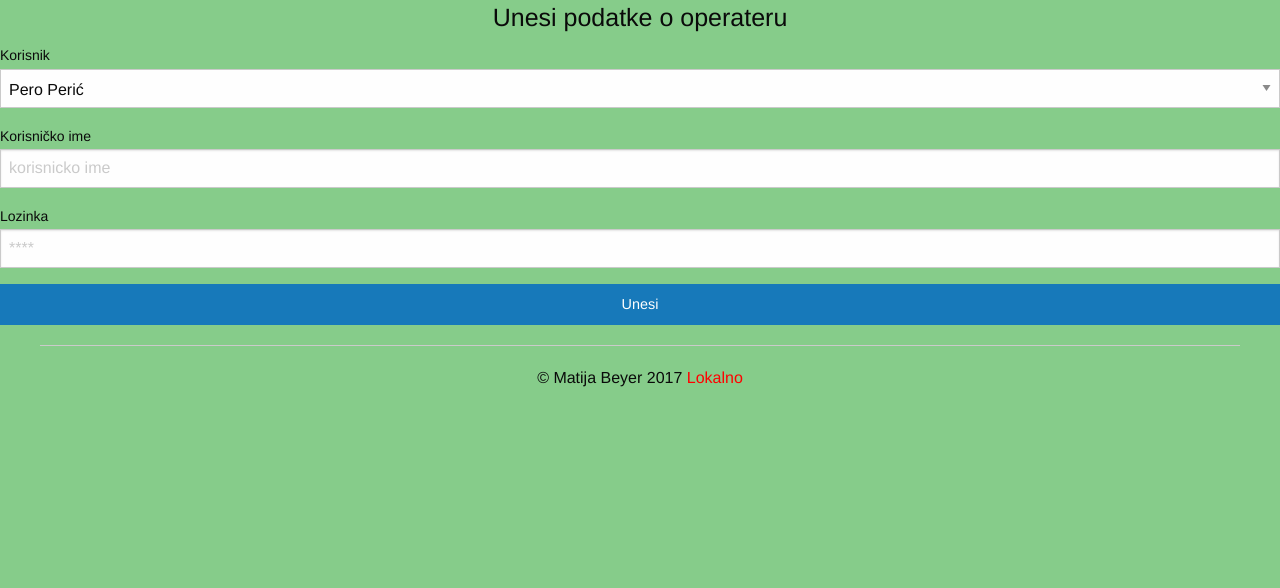
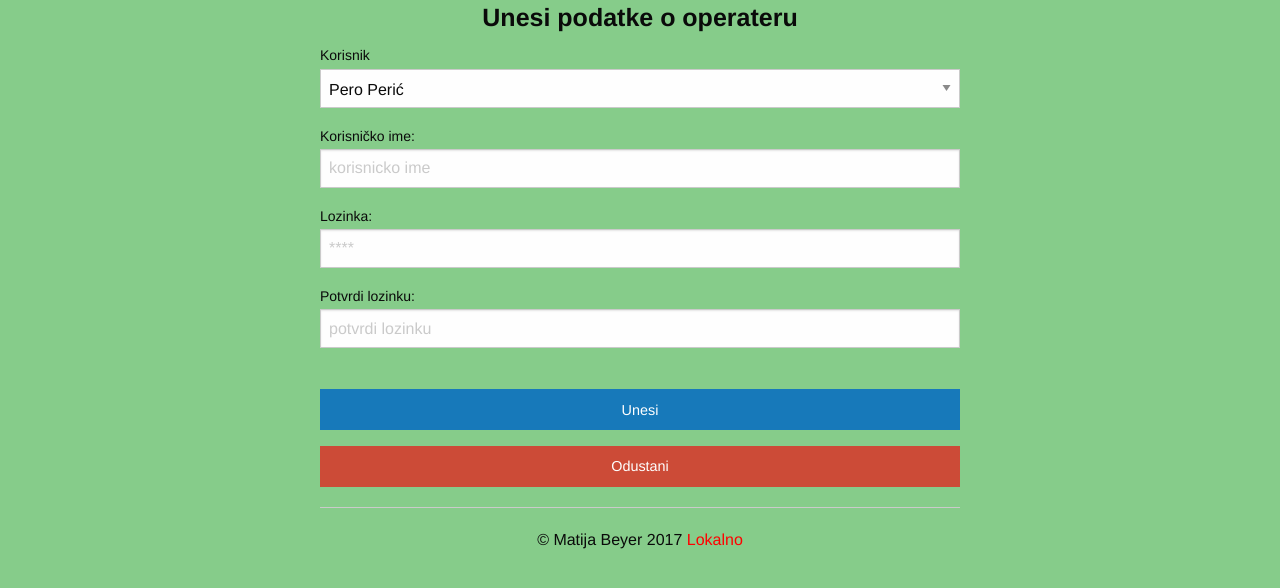
Before and after one commit to BeyerMatija/Edunova, a PHP site: page /privatno/operateri/unesi.php in a window 1280 px wide. Shown: the part 58-646 px from the top of the page. Run offline with PHP 8.4, Linux system fonts and the light colour scheme; the visitor is signed in with stand-in values (Sample User, id 1); data comes from the database, SQL or seed files in the repository.

Commit message:
Update unesi.php

```diff
--- a/Zavrsni rad v2.2/privatno/operateri/unesi.php
+++ b/Zavrsni rad v2.2/privatno/operateri/unesi.php
@@ -1,4 +1,5 @@
  <?php include_once '../../konfiguracija.php';  ?>
+ <?php include_once '../../funkcije.php'; provjeralogin(); ?>
 <!doctype html>
 <html class="no-js" lang="en" dir="ltr">
   <head>
@@ -7,9 +8,13 @@
   <body>
   	<?php include_once '../../predlosci/menu.php'; ?>
 
+  	<div class ="grid-x">
+  		<div class="medium-3 large-3 cell"></div>
+  		<div class="medium-6 large-6 cell">
+
 	    <form class="log-in-form" method="post" action="<?php echo $putanjaAPP;?>privatno/operateri/insert.php">
 
-			  <h4 class="text-center">Unesi podatke o operateru</h4>
+			  <h4 class="text-center"><b>Unesi podatke o operateru</b></h4>
 			  <label>Korisnik
 
 			    <select name="korisnik">
@@ -26,16 +31,24 @@
 					<?php endforeach;?>
 				</select>
 			  </label>
-			  <label>Korisničko ime
+			  <label>Korisničko ime:
 			    <input type="text" name="korisnicko_ime" placeholder="korisnicko ime" >
 			  </label>
-			  <label>Lozinka
+			  <label>Lozinka:
 			    <input type="password" name="lozinka" placeholder="****">
 			  </label>
+			  <label>Potvrdi lozinku:
+				 <input type="password" name="lozinka" placeholder="potvrdi lozinku"> <br />
+   			 </label>
 
 			  <p><input type="submit" class="button expanded" value="Unesi"></input></p>
 
-			</form>
+		</form>
+
+		<a href="<?php echo $putanjaAPP;?>privatno/operateri/index.php"">
+			  <button class="alert button expanded" name="odustani">Odustani</button>
+				</a>
+
 	<?php	include_once '../../predlosci/podnozje.php'; ?>
    <?php	include_once '../../predlosci/skripte.php'; ?>
   </body>
```
